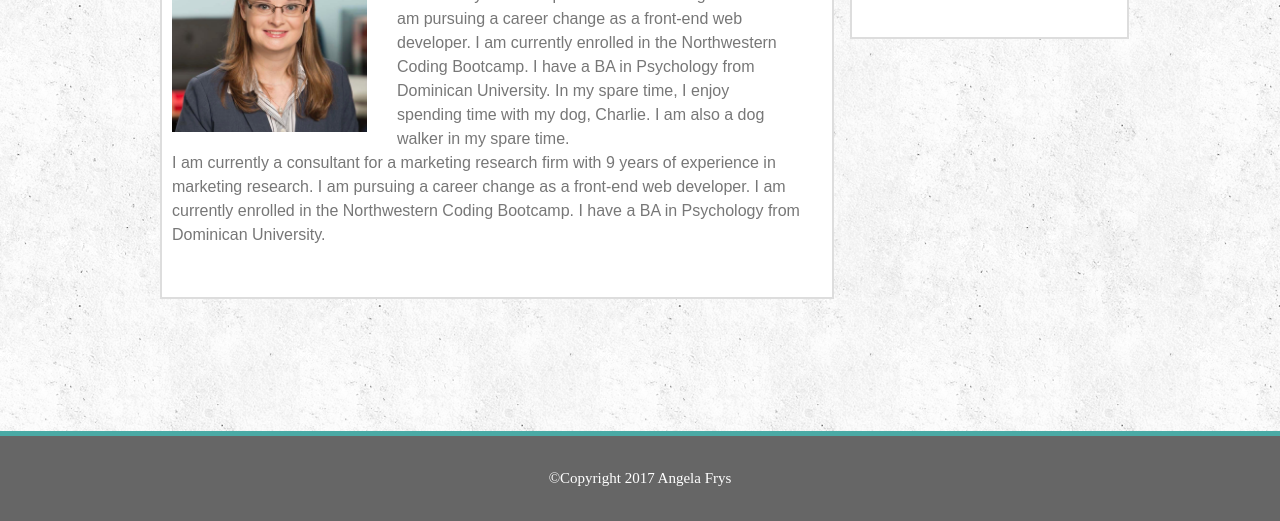
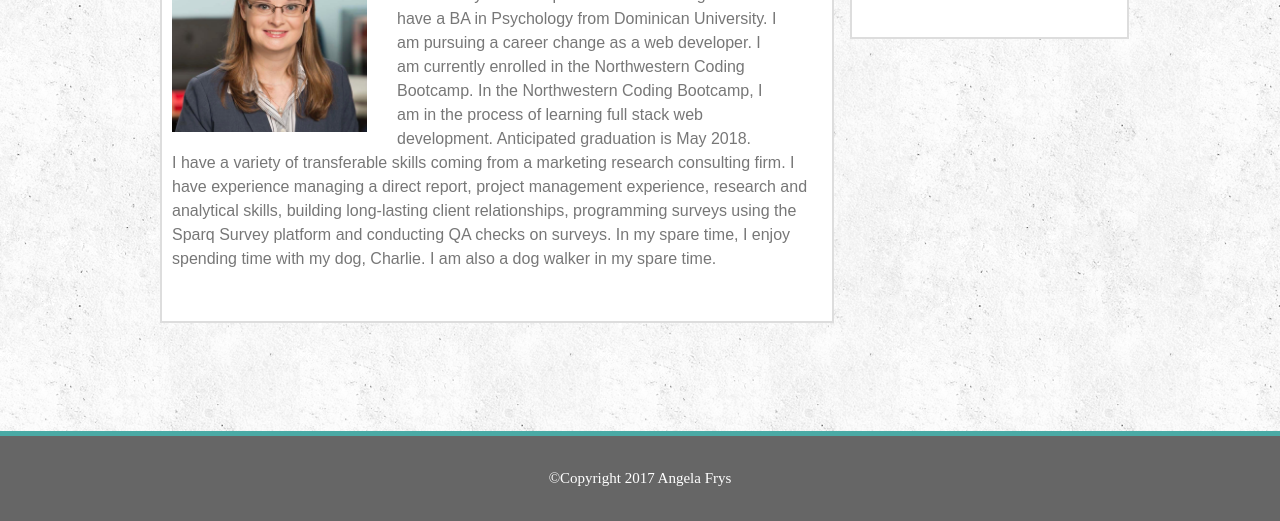
Before and after one commit to ADFrys/responsive-portfolio, a plain HTML site: page index.html in a window 1280 px wide. Shown: the part 279-800 px from the top of the page. Drawn offline with Linux system fonts and the light colour scheme.

Commit message:
Change text and fix alignment of image.

```diff
--- a/assets/css/style.css
+++ b/assets/css/style.css
@@ -275,6 +275,10 @@ textarea {
 
 	}
 
+	.main-container img {
+		width: 30%;
+	}
+
 	.sidebar {
 		width: 90%;
 		margin-left: 0px;
--- a/assets/css/style2.css
+++ b/assets/css/style2.css
@@ -156,7 +156,8 @@
 	line-height: 35px;
 }
 
-@media screen and (max-width: 980px) and (min-width: 769px){
+
+@media screen and (max-width: 980px) and (min-width: 641px){
 
 	.hangman {
 		clear: both;
--- a/index.html
+++ b/index.html
@@ -33,10 +33,10 @@
 			<br>
 
 			<div class="Bioparagraph">
-				<p>I am currently a consultant for a marketing research firm with 9 years of experience in marketing research. I am pursuing a career change as a front-end web developer. I am currently enrolled in the Northwestern Coding Bootcamp. I have a BA in Psychology from Dominican University. In my spare time, I enjoy spending time with my dog, Charlie. I am also a dog walker in my spare time.</p>
+				<p>I am currently a consultant for a marketing research firm with 9 years of experience in marketing research. I have a BA in Psychology from Dominican University. I am pursuing a career change as a web developer. I am currently enrolled in the Northwestern Coding Bootcamp. In the Northwestern Coding Bootcamp, I am in the process of learning full stack web development. Anticipated graduation is May 2018.</p>
 			</div>
 			<br />
-			<p class="p2">I am currently a consultant for a marketing research firm with 9 years of experience in marketing research. I am pursuing a career change as a front-end web developer. I am currently enrolled in the Northwestern Coding Bootcamp. I have a BA in Psychology from Dominican University.</p>
+			<p class="p2">I have a variety of transferable skills coming from a marketing research consulting firm. I have experience managing a direct report, project management experience, research and analytical skills, building long-lasting client relationships, programming surveys using the Sparq Survey platform and conducting QA checks on surveys. In my spare time, I enjoy spending time with my dog, Charlie. I am also a dog walker in my spare time.</p>
 
 		</div>
 
```
Also changed, not shown: 2 other files.
